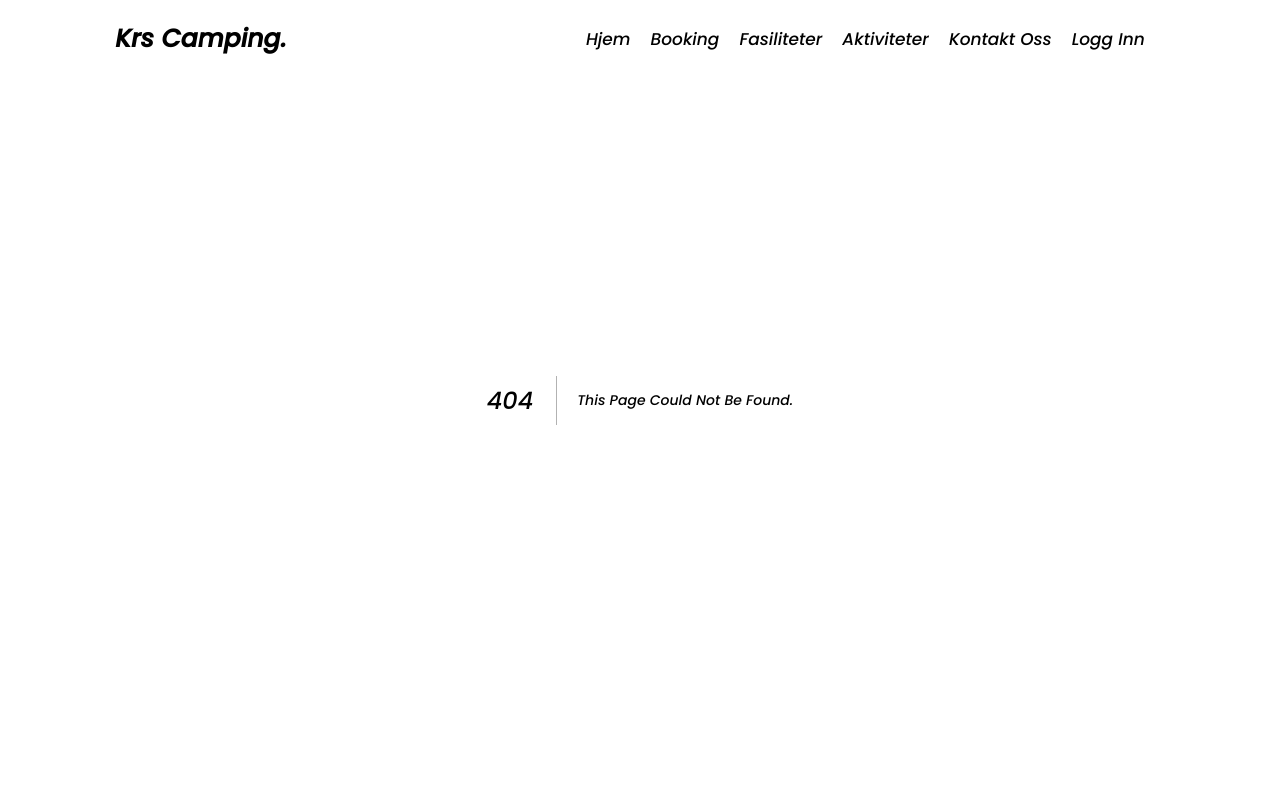
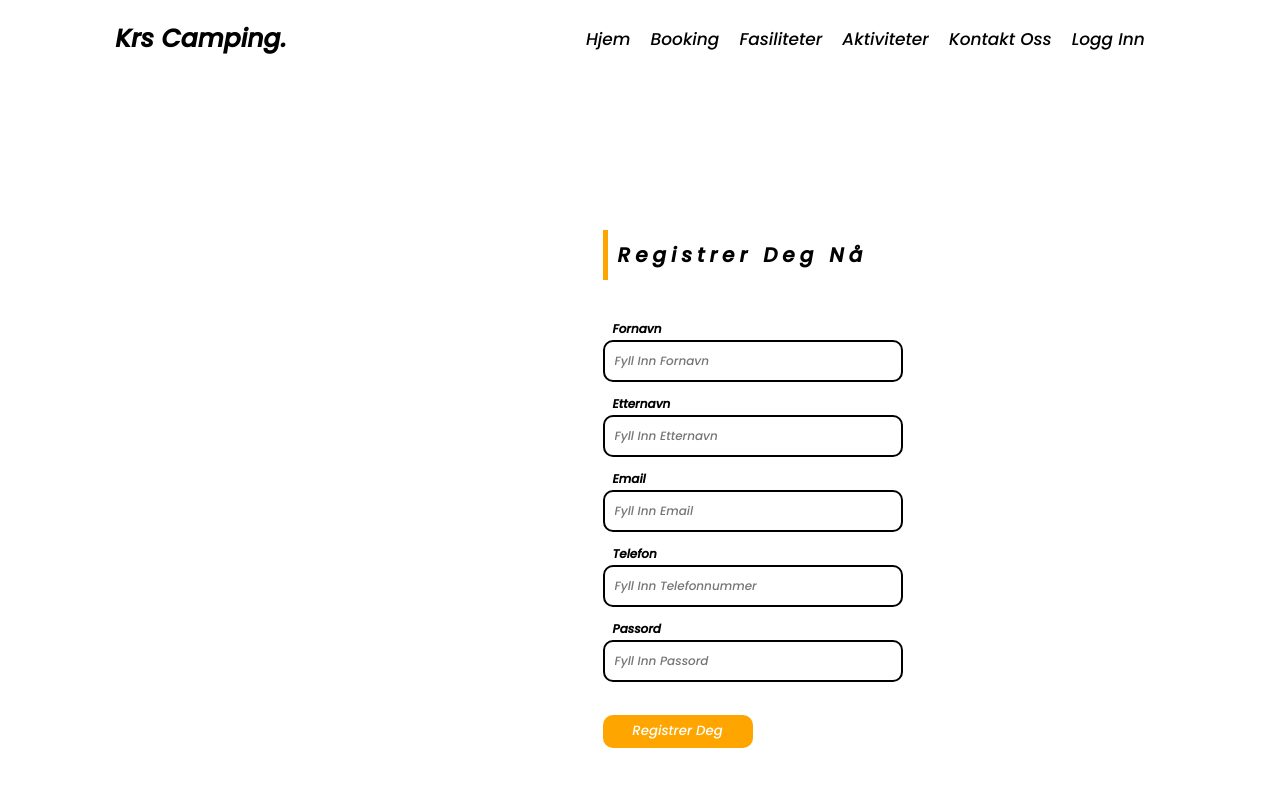
Before and after one commit to semiyusuf/nycamping, a Next.js app: page /registrer in a window 1280 px wide. Before the commit this address had no page. Shown: the top 800 px of the page. Built offline with nearby package versions, Linux system fonts and the light colour scheme.

Commit message:
third commit med logginn funksjonalitet

```diff
--- /dev/null
+++ b/app/logginn/logginn.css
@@ -0,0 +1,89 @@
+/* Logg inn side */
+.logginn{
+    position: relative;
+    width: 650px;
+    height: 900px;
+}
+
+.logginnbox {
+  position: absolute;
+  padding: 50px 50px;
+  background: #fff;
+  border-radius: 10px;
+  top: 20%;
+  left: 85%;
+}
+.logginnbox h1 {
+  font-size: 2em;
+  border-left: 5px solid orange;
+  padding: 10px;
+  color: #000;
+  letter-spacing: 5px;
+  margin-bottom: 60px;
+  font-weight: bold;
+  padding-left: 10px;
+}
+.logginnbox .inputbox {
+  position: relative;
+  width: 300px;
+  height: 50px;
+  margin-bottom: 25px;
+
+}
+.logginnbox .inputbox input {
+  position: absolute;
+  top: 0;
+  left: 0;
+  width: 100%;
+  border: 2px solid #000;
+  outline: none;
+  background: none;
+  padding: 10px;
+  border-radius: 10px;
+  font-size: 1.2em;
+}
+.logginnbox .inputbox:last-child {
+  margin-bottom: 0;
+}
+
+.logginnbox .inputbox span {
+    position: absolute;
+    top: 43px;
+    left: 10px;
+    color: red;
+}
+
+.logginnbox .inputbox label {
+  position: absolute;
+  top: -20px;
+  left: 10px;
+  font-size: 12px;
+  font-family: sans-serif;
+}
+
+.logginnbox .inputbox button{
+position: absolute;
+  width: 50%;
+  height: 65%;
+  background: orange;
+  color: #fff;
+  border: #fff;
+  border-radius: 10px;
+
+}
+
+.registrering-link {
+    margin-top: 10px;
+    font-size: 0.9em;
+    text-align: center;
+    font-size: 15px;
+  }
+
+  .registrering-link a {
+    color: blue; /* Farge på lenketeksten */
+    text-decoration: underline; /* Understreking av lenketeksten */
+  }
+
+  .registrering-link a:hover {
+    color: darkblue; /* Fargeendring ved hover */
+}
--- /dev/null
+++ b/app/registrer/page.js
@@ -0,0 +1,101 @@
+"use client";
+import Validation from './signupValidation';
+import React, { useState } from 'react'
+import '../logginn/logginn.css'; //for å gå ut av registrer mappen og inn i logginn mappen også inn logginn.css filen
+
+
+export default function Registrer() {
+    const [fornavn, setFornavn] = useState('');
+    const [etternavn, setEtternavn] = useState('');
+    const [epost, setEpost] = useState('');
+    const [telefon, setTelefon] = useState('');
+    const [passord, setPassord] = useState('');
+
+    const handleInputFornavn = (event) => {
+        setFornavn(event.target.value);
+    }
+    const handleInputEtternavn = (event) => {
+        setEtternavn(event.target.value);
+    }
+    const handleInputEpost = (event) => {
+        setEpost(event.target.value);
+    }
+    const handleInputTelefon = (event) => {
+        setTelefon(event.target.value);
+    }
+    const handleInputPassord = (event) => {
+        setPassord(event.target.value);
+    }
+
+    const handleSubmit = async (event) => {
+        event.preventDefault();
+
+        try {
+            await fetch('/api/add-bruker', {
+                method: 'POST',
+                headers: {
+                    'content-type': 'application/json'
+                },
+                body: JSON.stringify({fornavn, etternavn, epost, telefon, passord})
+
+            })
+        }catch(error) {
+            console.error(error)
+        }
+
+        setFornavn('');
+        setEtternavn('');
+        setEpost('');
+        setTelefon('');
+        setPassord('');
+
+    }
+
+
+
+  return (
+    <>
+      <div className="logginn">
+      <div className="logginnbox">
+         <h1>Registrer deg nå</h1>
+    <form action="" onSubmit={handleSubmit}>
+    <div className="inputbox">
+    <label><strong>Fornavn</strong></label>
+        <input type="text" id="fornavn" value={fornavn} placeholder='Fyll inn fornavn' onChange={handleInputFornavn} required/>
+
+
+    </div>
+    <div className="inputbox">
+    <label><strong>Etternavn</strong></label>
+        <input type="text" placeholder='Fyll inn etternavn' name='etternavn' onChange={handleInputEtternavn}/>
+
+
+    </div>
+    <div className="inputbox">
+    <label><strong>Email</strong></label>
+        <input type="text" placeholder='Fyll inn email' name='email' onChange={handleInputEpost}/>
+
+
+    </div>
+    <div className="inputbox">
+    <label><strong>Telefon</strong></label>
+        <input type="text" placeholder='Fyll inn telefonnummer' name='telefon' onChange={handleInputTelefon}/>
+
+
+    </div>
+    <div className="inputbox">
+    <label><strong>Passord</strong></label>
+        <input type="text" placeholder='Fyll inn passord' name='passord' onChange={handleInputPassord}/>
+
+
+    </div>
+    <div className="inputbox">
+    <button type="submit">Registrer deg</button>
+    </div>
+
+    </form>
+    </div>
+    </div>
+    </>
+  );
+}
--- /dev/null
+++ b/app/registrer/signupValidation.js
@@ -0,0 +1,42 @@
+function Validation(values) {
+    let error = {}
+
+    const email_pattern = /^[^\s@]+@[^\s@]+.[^\s@]+$/
+
+    const passord_pattern = /^(?=.\d)(?=.[a-z])(?=.*[A-Z])[a-zA-Z0-9]{8,}$/
+
+
+    if(values.navn === "") {
+        error.navn = "Navn skal ikke være tom!"
+    }
+    else {
+        error.navn = ""
+    }
+
+    if(values.email === "") {
+        error.email = "Email skal ikke være tom!"
+    }
+    else if(!email_pattern.test(values.email)) {
+        error.email = "Email fins ikke"
+    }else {
+        error.email = ""
+    }
+
+    if(values.telefon === "") {
+        error.telefon = "Telefonnummer skal ikke være tom!"
+    }
+    else {
+        error.telefon = ""
+    }
+    if(values.password === "") {
+        error.password = "Passord skal ikke være tom"
+    }
+    else if(!passord_pattern.test(values.passord)) {
+        error.passord = "Passord feil"
+    }  else {
+        error.passord = ""
+    }
+
+    return error;
+}
+export default Validation;
--- a/package.json
+++ b/package.json
@@ -4,7 +4,7 @@
   "private": true,
   "scripts": {
     "dev": "next dev",
-    "build": "next build",
+    "build": "prisma generate && next build",
     "start": "next start",
     "lint": "next lint"
   },
```
Also changed, not shown: app/api/add-bruker/route.js (added, +19 -0 lines), app/logginn/LoginValidation.js (added, +28 -0 lines), app/logginn/page.js (added, +56 -0 lines), app/post/[brukerNr]/route.js (added, +8 -0 lines).
